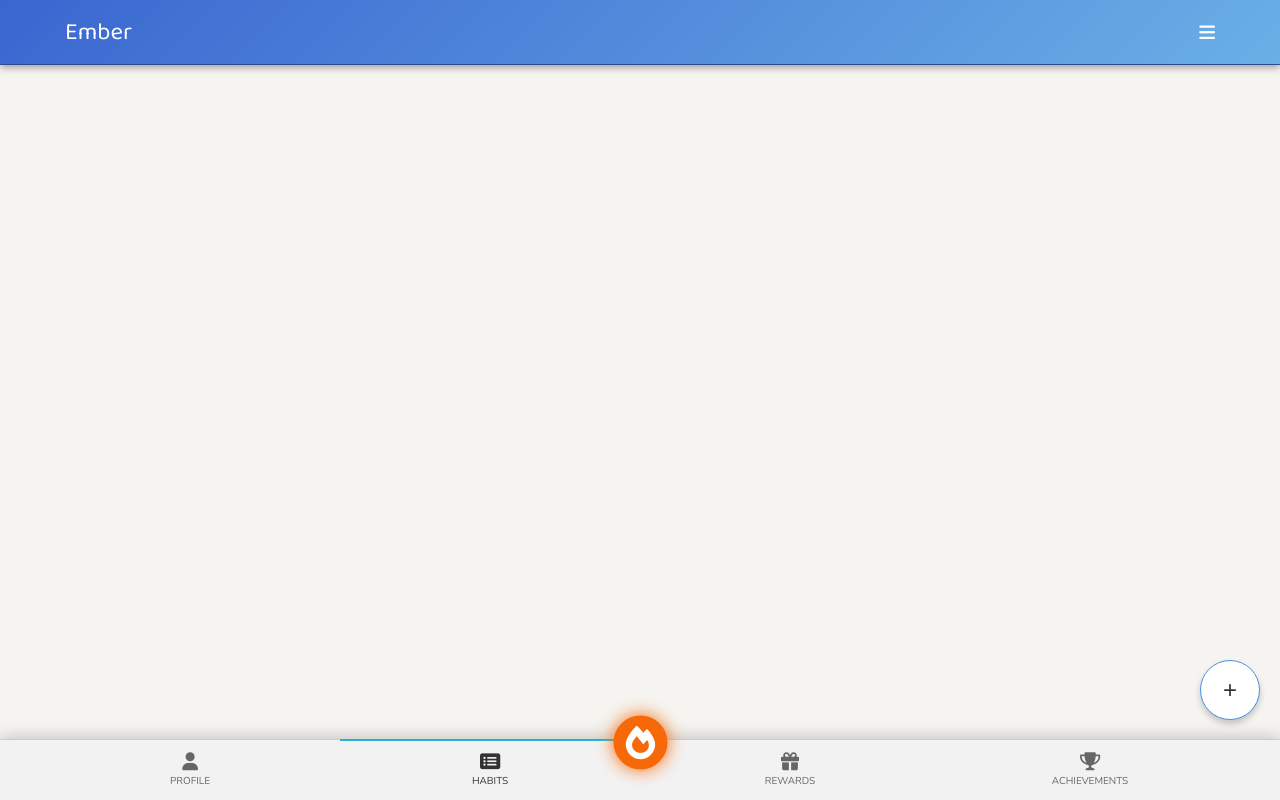
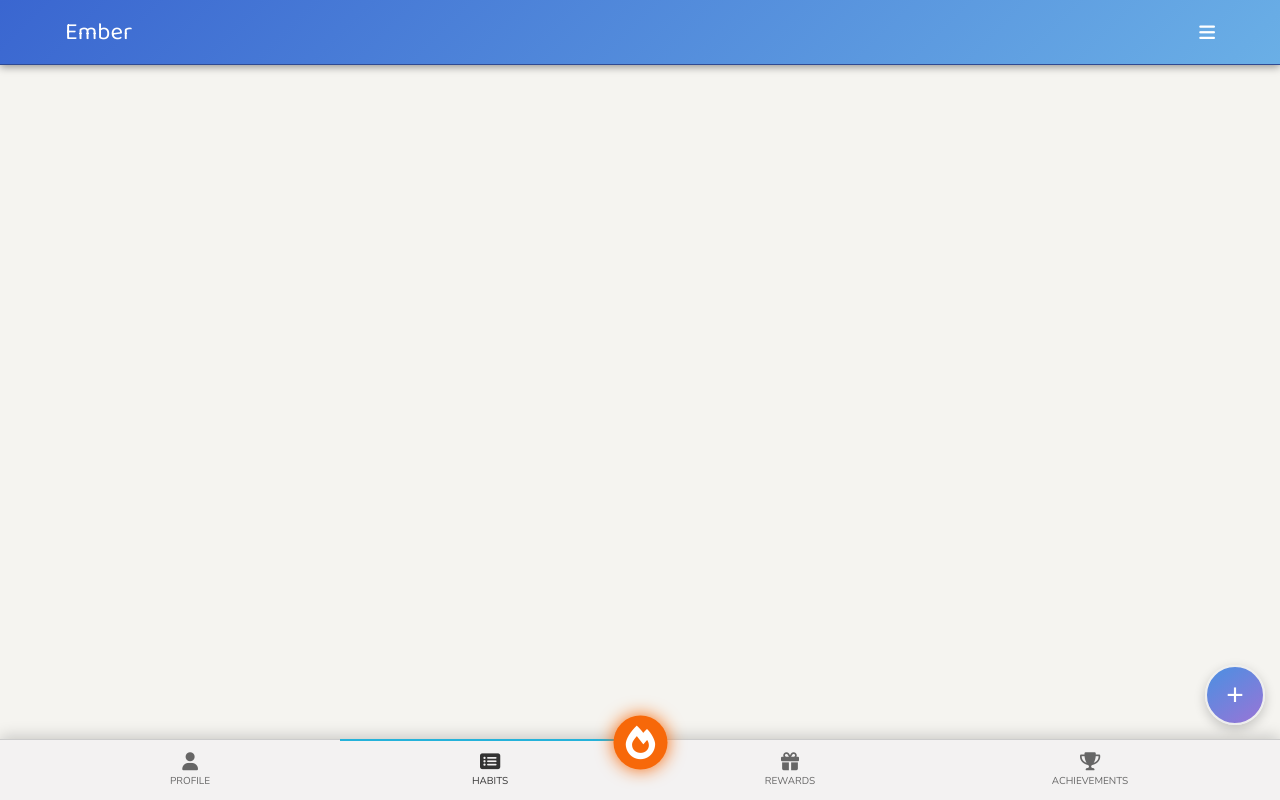
Before and after one commit to joseph-johnson27001/habit-spinner, a Vue app: page / in a window 1280 px wide. Built offline with nearby package versions, Linux system fonts and the light colour scheme.

Commit message:
Floating habit button update

```diff
--- a/src/components/Habits/FloatingHabitButton.vue
+++ b/src/components/Habits/FloatingHabitButton.vue
@@ -16,31 +16,26 @@ export default {
 <style scoped>
 .floating-button {
   position: fixed;
-  bottom: 80px;
-  right: 20px;
+  bottom: 75px;
+  right: 15px;
   width: 60px;
   height: 60px;
   border-radius: 50%;
-  background-color: white;
-  box-shadow: 0 4px 6px rgba(0, 0, 0, 0.2);
+  background: linear-gradient(145deg, #4a90e2, #9a74d6);
+  box-shadow: 0 4px 12px rgba(0, 0, 0, 0.2);
   display: flex;
   justify-content: center;
   align-items: center;
-  font-size: 24px;
-  color: #333;
+  font-size: 30px;
+  color: #fff;
   border: none;
   cursor: pointer;
   z-index: 1000;
-  transition: transform 0.2s, box-shadow 0.2s;
-  border: 1px solid, #4a90e2;
+  border: 2px solid #eee;
+  transition: transform 0.2s ease-in-out, box-shadow 0.3s ease-in-out; /* Smooth transition for hover/active states */
 }
 
-.floating-button:hover {
-  transform: scale(1.1);
-  box-shadow: 0 6px 10px rgba(0, 0, 0, 0.15);
-}
-
-.floating-button:active {
-  transform: scale(0.95);
+.floating-button:focus {
+  outline: none;
 }
 </style>
```
